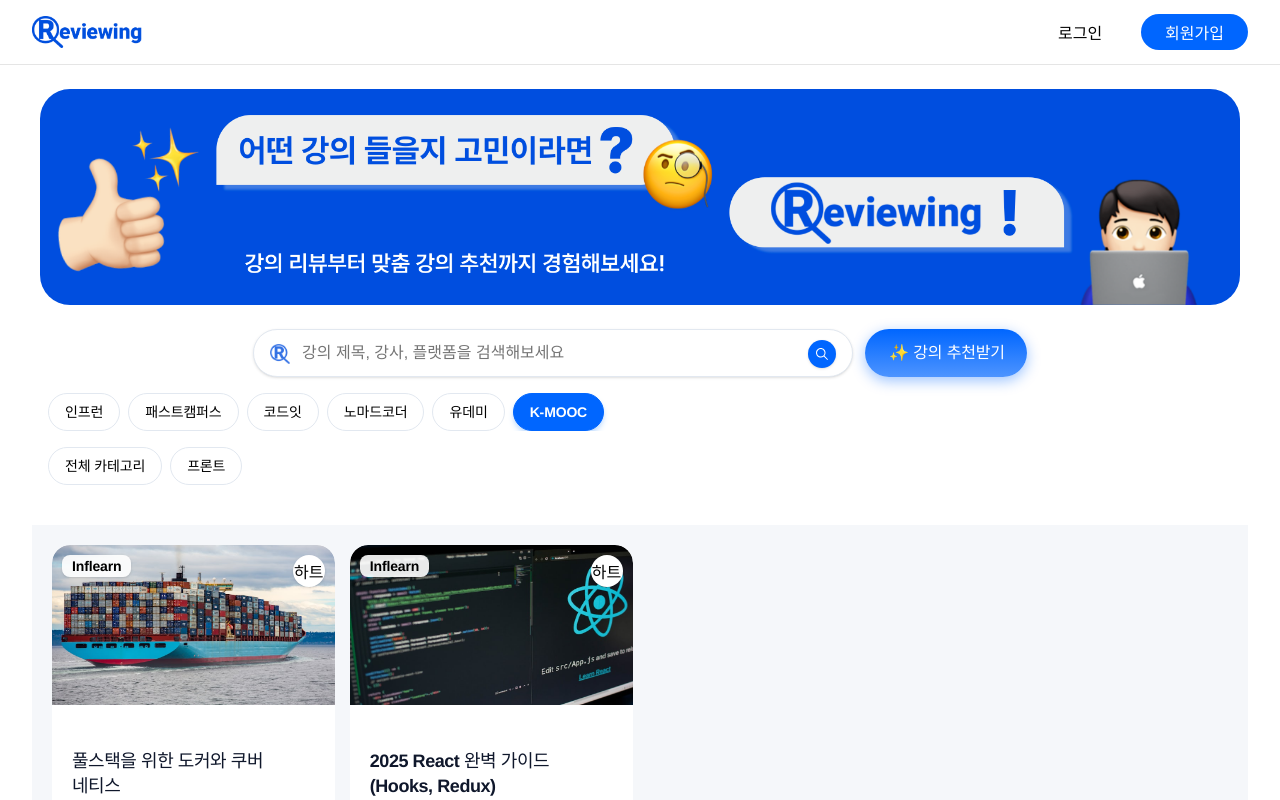
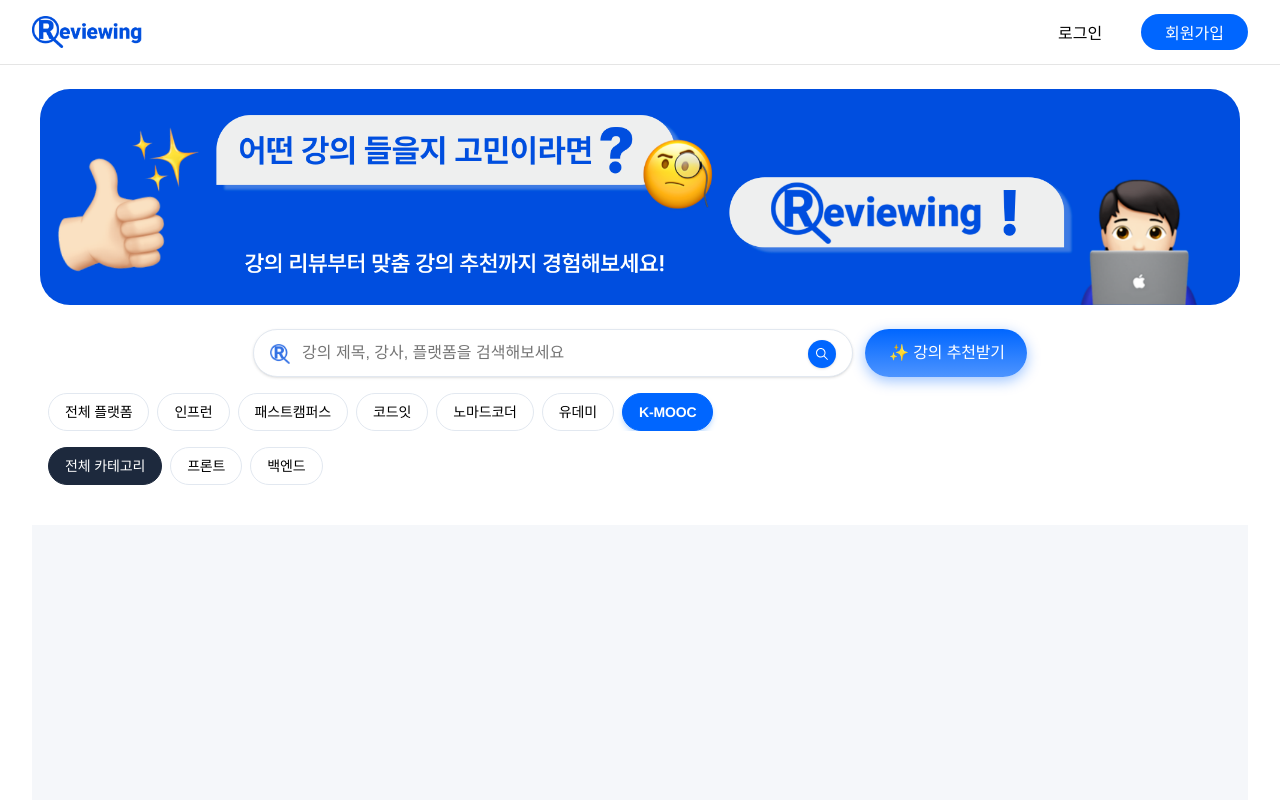
Before and after one commit to Reviewing-2024/Reviewing-Frontend-V2, a React (Vite) app: page /K-MOOC in a window 1280 px wide. Shown: the top 800 px of the page. Built offline with nearby package versions, Linux system fonts and the light colour scheme; a web font is replaced by a local one.

Commit message:
feat platform 헤더 완성

```diff
--- a/src/App.jsx
+++ b/src/App.jsx
@@ -5,7 +5,7 @@ import Header from './components/section/Header';
 import Main from './components/section/MainSection'
 import Footer from './components/section/Footer';
 
-import Home from './pages/home';
+import Home from './pages/Home';
 import Search from './pages/Search';
 import Detail from './pages/Detail';
 
@@ -17,6 +17,7 @@ const App = () => {
                 <Routes>
                   <Route path='/' element={<Home />} />
                   <Route path='/:platform' element={<Home />} />
+                  <Route path='/:category' element={<Home />} />
                   <Route path='/:platform/:category' element={<Home />} />
                   <Route path='/courses/:slug' element={<Detail />} />
                   <Route path='/search/:searchKeyword' element={<Search />} />
--- a/src/assets/scss/section/_detail.scss
+++ b/src/assets/scss/section/_detail.scss
@@ -8,9 +8,19 @@
     align-self: stretch;
     background: #F5F7FA;
 
+    @media (max-width: 768px) {
+            align-items: center;
+        }
+
     .detail__container {
         display: flex;
         gap: 16px;
+
+
+        @media (max-width: 768px) {
+            flex-direction: column;
+            align-items: center;
+        }
 
         .detail-img-container {
             img {
--- a/src/assets/scss/section/_layout.scss
+++ b/src/assets/scss/section/_layout.scss
@@ -14,11 +14,16 @@
 }
 
 #main {
-    max-width: 1280px;
+    max-width: 1920px;
     min-height: 100vh;
     margin: 0 auto;
     padding: 65px 32px 0 32px;
+
+    @media (max-width: 768px) {
+            padding: 65px 0 0 0;
+        }
 }
+
 
 #footer {
     display: flex;
--- a/src/components/component/CourseItem.jsx
+++ b/src/components/component/CourseCard.jsx
@@ -2,14 +2,14 @@ import React from 'react'
 import { Link } from 'react-router-dom'
 
 
-const CourseItem = ({course}) => {
+const CourseCard = ({course}) => {
 
     return (
         <div className="course" >
             <Link className='course__container' key={course.id} to={`/courses/${course.slug}`}>
                 <div className='course-img-container'>
                     <img src={course.thumbnailImage} alt="강의 이미지" />
-                    <span>Inflearn</span>
+                    <span>{course.platform}</span>
                     <button>하트</button>
                 </div>
                 <div className='course-information-container'>
@@ -32,4 +32,4 @@ const CourseItem = ({course}) => {
     )
 }
 
-export default CourseItem
+export default CourseCard
--- a/src/data/course.jsx
+++ b/src/data/course.jsx
@@ -14,6 +14,8 @@ export const course = [
         wishes: 1,
         comments: "풀스택을 위한 도커와 쿠버네티스 입니다",
         wished: false,
+        platform: '인프런',
+        category: '프론트'
     },
         {
         id: 2,
@@ -25,5 +27,7 @@ export const course = [
         wishes: 2,
         comments: "2025 React 완벽 가이드 (Hooks, Redux) 입니다",
         wished: false,
+        platform: "코드잇",
+        category: '백엔드'
     }
 ];
--- a/src/data/platform.jsx
+++ b/src/data/platform.jsx
@@ -9,38 +9,32 @@ export const platforms = [
     {
         title: "인프런",
         icon: <IoLeaf />,
-        src: "/인프런/all",
-        color: "#00c471"
+        src: "/인프런",
     },
     {
         title: "패스트캠퍼스",
         icon: <SiDota2 />,
         src: "/패스트캠퍼스",
-        color: "#D4003A"
     },
     {
         title: "코드잇",
         icon: <BsCCircleFill />,
         src: "/코드잇",
-        color: "#93f"
     },
     {
         title: "노마드코더",
         icon: <SiNuxtdotjs />,
         src: "/노마드코더",
-        color: "#E0B800"
     },
     {
         title: "유데미",
         icon: <SiUdemy />,
         src: "/유데미",
-        color: "#A435F0"
     },
     {
         title: "K-MOOC",
         icon: <IoInfiniteSharp />,
         src: "/K-MOOC",
-        color: "#009488"
     },
     // {
     //     title: "생활코딩",
@@ -50,13 +44,13 @@ export const platforms = [
     // }
 ];
 
-export const category = [
+export const categorys = [
     {
-        title: "전체 카테고리",
-        src: "/인프런/전체 카테고리"
+        title: "프론트",
+        src: "/프론트"
     },
     {
-        title: "프론트",
-        src: "/인프런/프론트"
+        title: "백엔드",
+        src: "/백엔드"
     },
 ]
--- a/src/pages/Detail.jsx
+++ b/src/pages/Detail.jsx
@@ -7,12 +7,10 @@ import { course } from '../data/course'
 
 const Detail = () => {
 
-    const slug = useParams();
-
-    console.log(slug.slug)
+    const params = useParams();
 
     let courses = course.find(function(x){
-        return x.slug == slug.slug
+        return x.slug == params.slug
       });
 
 
@@ -24,7 +22,7 @@ const Detail = () => {
         </div>
         <div className='detail-information'>
           <div className='detail-information-container'>
-            <span className='information-platform'>inflearn</span>
+            <span className='information-platform'>{courses.platform}</span>
             <h1>{courses.title}</h1>
             <p>{courses.teacher}</p>
             <span className='information-rating'>{courses.rating}</span>
--- a/src/pages/Search.jsx
+++ b/src/pages/Search.jsx
@@ -1,7 +1,7 @@
 import React, { useState } from 'react'
 import { useParams } from 'react-router-dom'
 
-import CourseItem from '../components/component/CourseItem';
+import CourseCard from '../components/component/CourseCard';
 import SearchBar from '../components/component/SearchBar';
 
 import '../assets/scss/section/_main.scss'
@@ -55,7 +55,7 @@ const Search = () => {
             <div className="search__item">
                 <div className='item__card'>
                     {course.map(course => (
-                        <CourseItem  course={course} key={course.id}/>
+                        <CourseCard  course={course} key={course.id}/>
                     ))}
                 </div>
             </div>
--- a/src/pages/home.jsx
+++ b/src/pages/home.jsx
@@ -4,10 +4,9 @@ import { Link, useParams } from 'react-router-dom';
 import '../assets/scss/section/_main.scss'
 
 
-import { platforms } from '../data/platform';
-import { category } from '../data/platform';
+import { platforms, categorys } from '../data/platform';
 import SearchBar from '../components/component/SearchBar';
-import CourseItem from '../components/component/CourseItem';
+import CourseCard from '../components/component/CourseCard';
 
 import { course } from '../data/course'
 
@@ -15,6 +14,32 @@ const home = () => {
 
   const params = useParams()
 
+  const platformTitle = platforms.map(p => p.title);
+  const categoryTitle = categorys.map(c => c.title);
+
+  let selectedPlatform =
+    params.platform && platformTitle.includes(params.platform)
+    ? params.platform
+    : null;
+
+  const selectedCategory =
+    params.category
+      ? params.category
+      : params.platform && categoryTitle.includes(params.platform)
+        ? params.platform
+        : null;
+
+  const filteredCourse = course.filter(item => {
+    const platformMatch = selectedPlatform
+    ? item.platform === selectedPlatform
+    : true;
+
+    const categoryMatch = selectedCategory
+    ? item.category === selectedCategory
+    : true;
+
+    return platformMatch && categoryMatch;
+  });
 
 
   return (
@@ -28,6 +53,14 @@ const home = () => {
       </div>
       <div className='home__platform'>
         <ul className='platform_container'>
+          <li>
+            <Link
+              to={'/'}
+              className={!selectedPlatform ? 'active' : ''}
+            >
+              전체 플랫폼
+            </Link>
+          </li>
           {platforms.map((platform, key) => (
             <li key={key}>
               <Link
@@ -40,11 +73,19 @@ const home = () => {
           ))}
         </ul>
         <ul className='category_container'>
-          {category.map((category, key) => (
+          <li>
+            <Link
+              to={selectedPlatform ? `/${selectedPlatform}` : `/`}
+              className={!selectedCategory ? 'active' : ''}
+            >
+              전체 카테고리
+            </Link>
+          </li>
+          {categorys.map((category, key) => (
             <li key={key}>
               <Link
-                to={category.src}
-                className={params.category === category.title ? 'active' : ''}
+                to={ selectedPlatform ? `/${selectedPlatform}${category.src}` : `${category.src}`}
+                className={params.category === category.title ? 'active' : (params.platform === category.title ? 'active' : '')}
               >
                 {category.title}
               </Link>
@@ -55,8 +96,8 @@ const home = () => {
       <div className='home__item'>
         <div className='item__card'>
 
-          {course.map(course => (
-            <CourseItem  course={course} key={course.id}/>
+          {filteredCourse.map(course => (
+            <CourseCard  course={course} key={course.id}/>
           ))}
 
         </div>
```
